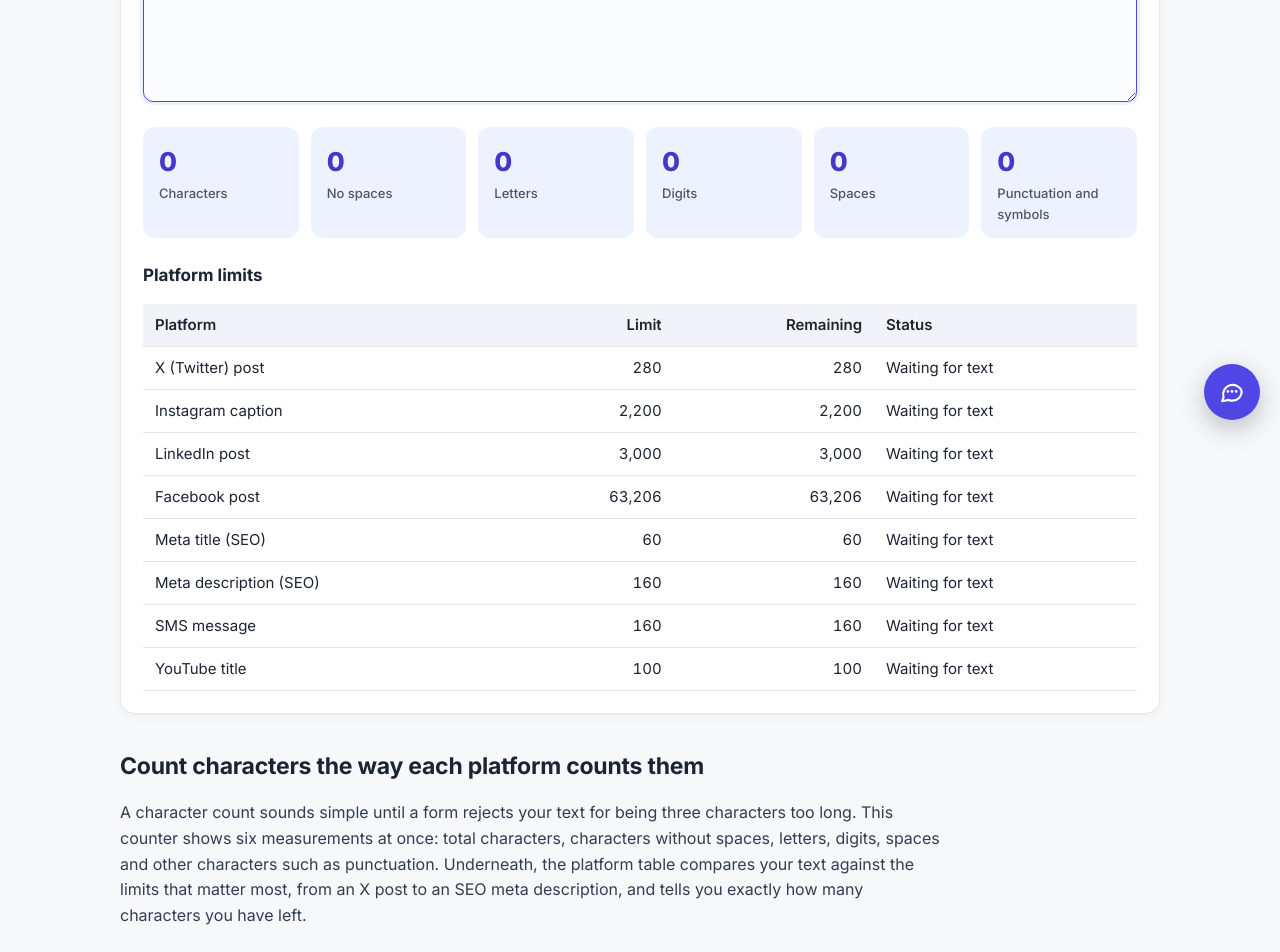
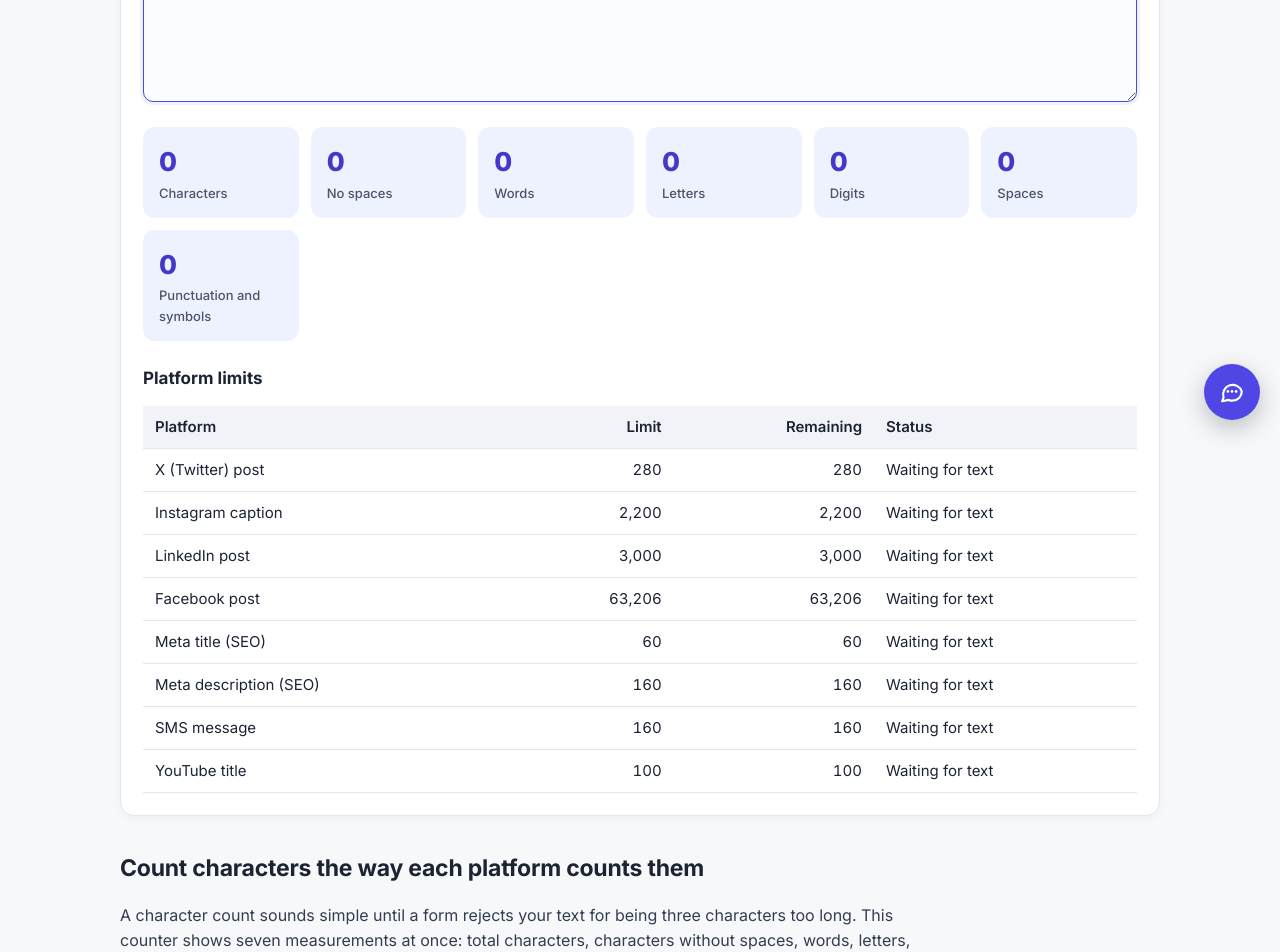
Before and after one commit to saurav73/ToolNest, a React (Vite) app: page /character-counter in a window 1280 px wide. Shown: the part 360-1312 px from the top of the page. Built offline with nearby package versions, Linux system fonts and the light colour scheme.

Commit message:
Character Counter: add Words tile to stat grid (competitor parity)

```diff
--- a/src/data/tools.js
+++ b/src/data/tools.js
@@ -16,8 +16,8 @@ export const TOOLS = [
     path: '/character-counter',
     name: 'Character Counter',
     category: 'Text Tools',
-    blurb: 'Count characters with and without spaces, plus letters, digits and platform length checks.',
-    keywords: 'character count, letter counter, character limit',
+    blurb: 'Count characters with and without spaces, plus words, letters, digits and platform length checks.',
+    keywords: 'character count, letter counter, character limit, word count',
   },
   {
     slug: 'case-converter',
--- a/src/pages/tools/CharacterCounter.jsx
+++ b/src/pages/tools/CharacterCounter.jsx
@@ -1,5 +1,6 @@
 import React, { useMemo, useState } from 'react';
 import ToolLayout from '../../components/ToolLayout.jsx';
+import { tokenizeWords } from '../../lib/text.js';
 
 const PLATFORMS = [
   { name: 'X (Twitter) post', limit: 280 },
@@ -26,6 +27,10 @@ const FAQS = [
     a: 'Yes. Every count updates as you type or paste, and the platform table shows how much room you have left on each channel before you post.',
   },
   {
+    q: 'Does it also count words?',
+    a: 'Yes. The stat grid shows a Words tile next to the character counts, using the same word definition as the Word Counter, so a hyphenated term or a number like 50 counts as one word. For reading time, keyword density and readability scores, use the Word Counter.',
+  },
+  {
     q: 'Is my text uploaded anywhere?',
     a: 'No. Counting happens in your browser only. Nothing you paste is sent to a server or stored.',
   },
@@ -36,8 +41,8 @@ const CONTENT = (
     <h2>Count characters the way each platform counts them</h2>
     <p>
       A character count sounds simple until a form rejects your text for being three
-      characters too long. This counter shows six measurements at once: total
-      characters, characters without spaces, letters, digits, spaces and other
+      characters too long. This counter shows seven measurements at once: total
+      characters, characters without spaces, words, letters, digits, spaces and other
       characters such as punctuation. Underneath, the platform table compares your
       text against the limits that matter most, from an X post to an SEO meta
       description, and tells you exactly how many characters you have left.
@@ -105,6 +110,7 @@ export default function CharacterCounter() {
     return {
       total: text.length,
       noSpaces: noSpaces.length,
+      words: tokenizeWords(text).length,
       letters: (text.match(/[A-Za-z]/g) || []).length,
       digits: (text.match(/[0-9]/g) || []).length,
       spaces: (text.match(/ /g) || []).length,
@@ -133,6 +139,7 @@ export default function CharacterCounter() {
       <div className="stat-grid">
         <div className="stat"><div className="num">{stats.total}</div><div className="lbl">Characters</div></div>
         <div className="stat"><div className="num">{stats.noSpaces}</div><div className="lbl">No spaces</div></div>
+        <div className="stat"><div className="num">{stats.words}</div><div className="lbl">Words</div></div>
         <div className="stat"><div className="num">{stats.letters}</div><div className="lbl">Letters</div></div>
         <div className="stat"><div className="num">{stats.digits}</div><div className="lbl">Digits</div></div>
         <div className="stat"><div className="num">{stats.spaces}</div><div className="lbl">Spaces</div></div>
```
